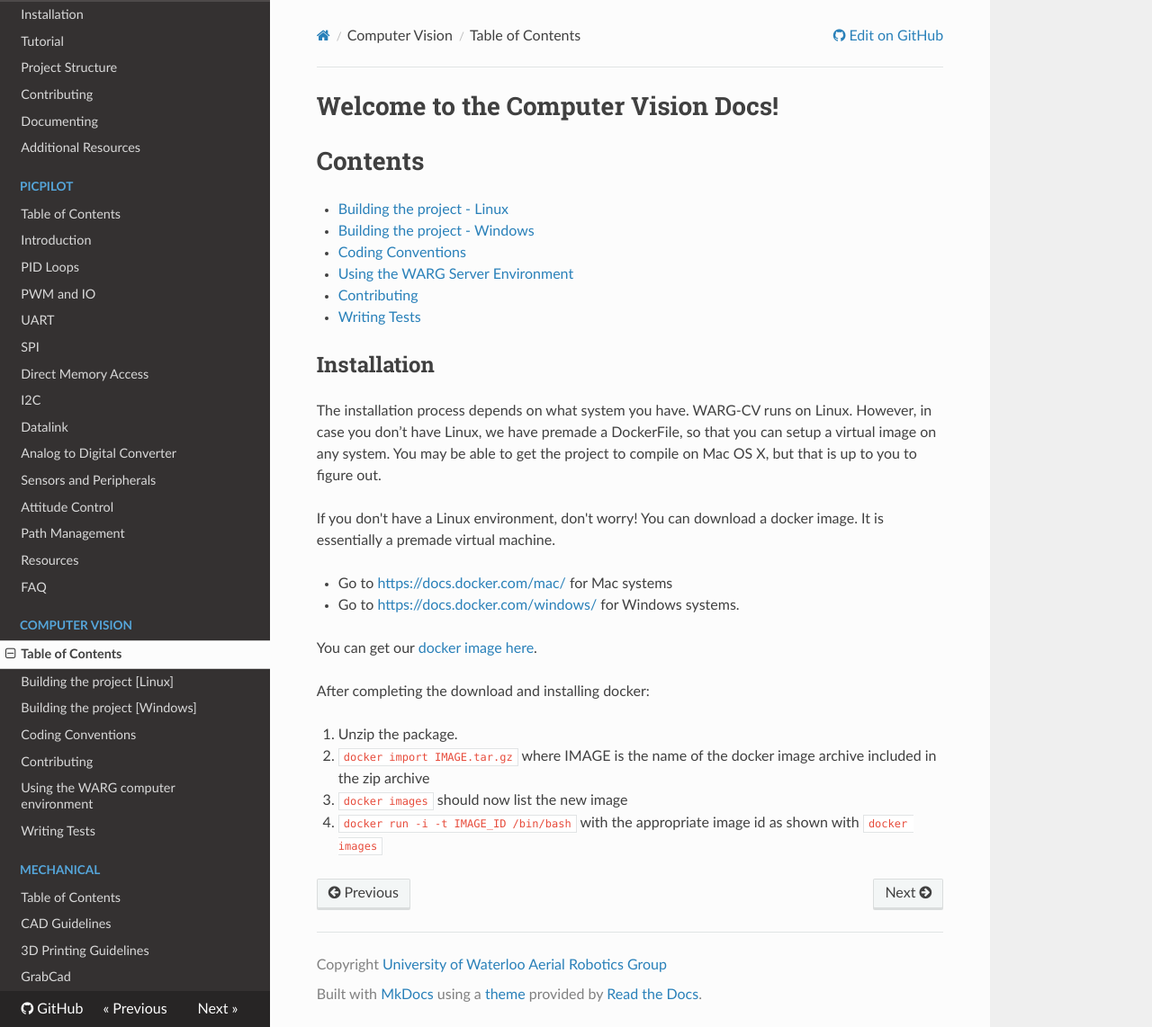
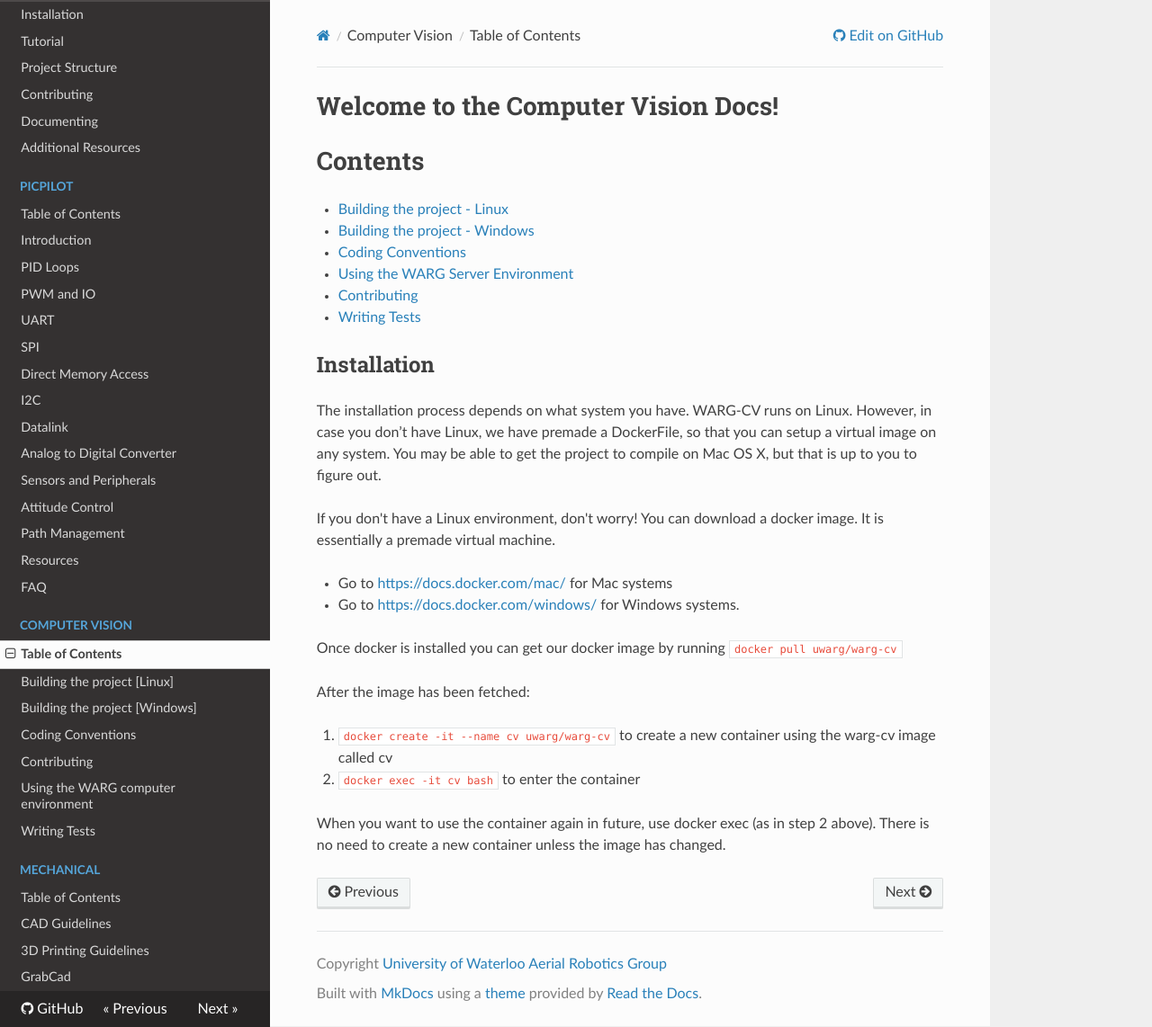
Before and after one commit to UWARG/docs, an MkDocs documentation site: the page built from docs/computer-vision/index.md, in a window 1280 px wide and 1142 px high. Shown: the whole window at 90% size. Built offline with MkDocs 1.6.1, drawn with Linux system fonts in a browser that asks for light colours; nearby versions of some CDN libraries; old or Windows-style settings are respelled for this version of MkDocs.

Commit message:
Updated docker instructions

```diff
--- a/docs/computer-vision/index.md
+++ b/docs/computer-vision/index.md
@@ -17,11 +17,11 @@ If you don't have a Linux environment, don't worry! You can download a docker im
 * Go to [https://docs.docker.com/mac/](https://docs.docker.com/mac/) for Mac systems
 * Go to [https://docs.docker.com/windows/](https://docs.docker.com/windows/) for Windows systems.
 
-You can get our [docker image here](http://ece.uwaterloo.ca/~warg/docs/docker.zip).
+Once docker is installed you can get our docker image by running `docker pull uwarg/warg-cv`
 
-After completing the download and installing docker:
+After the image has been fetched:
 
-1. Unzip the package.
-2. `docker import IMAGE.tar.gz` where IMAGE is the name of the docker image archive included in the zip archive
-3. `docker images` should now list the new image
-4. `docker run -i -t IMAGE_ID /bin/bash` with the appropriate image id as shown with `docker images`
+1. `docker create -it --name cv uwarg/warg-cv` to create a new container using the warg-cv image called cv
+2. `docker exec -it cv bash` to enter the container
+
+When you want to use the container again in future, use docker exec (as in step 2 above). There is no need to create a new container unless the image has changed.
```
